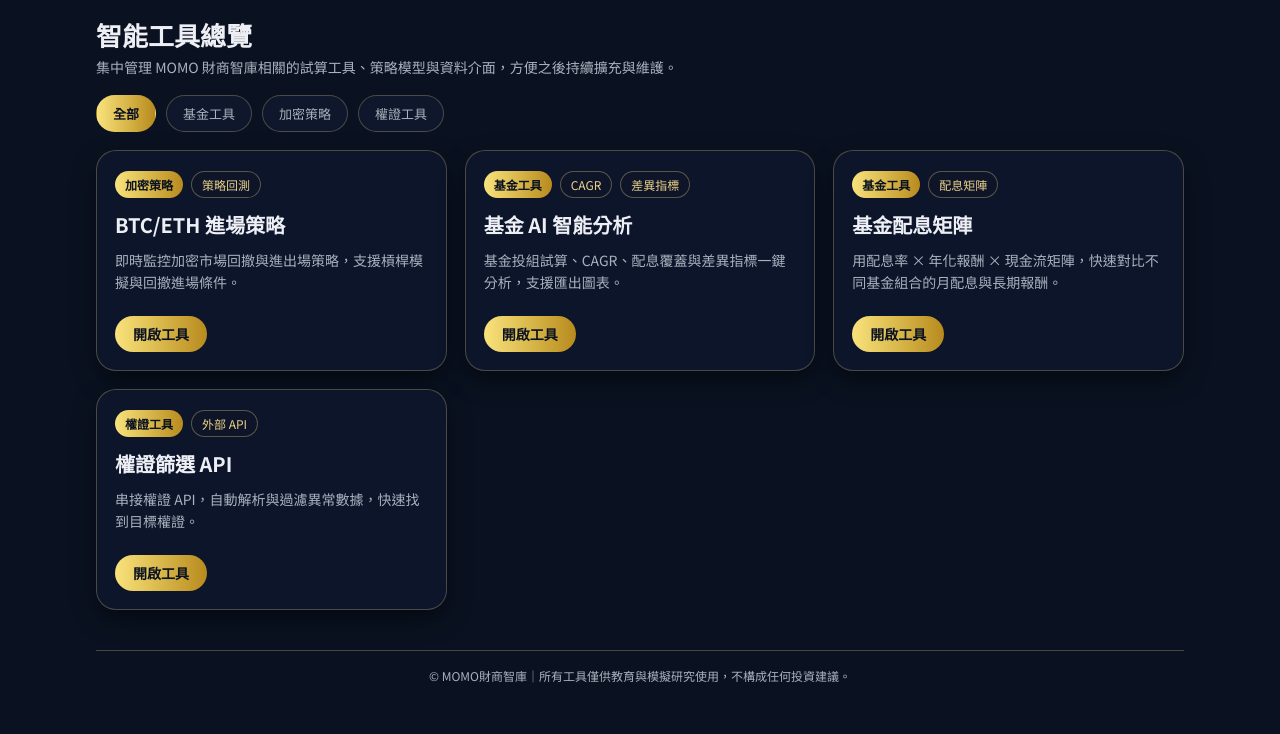
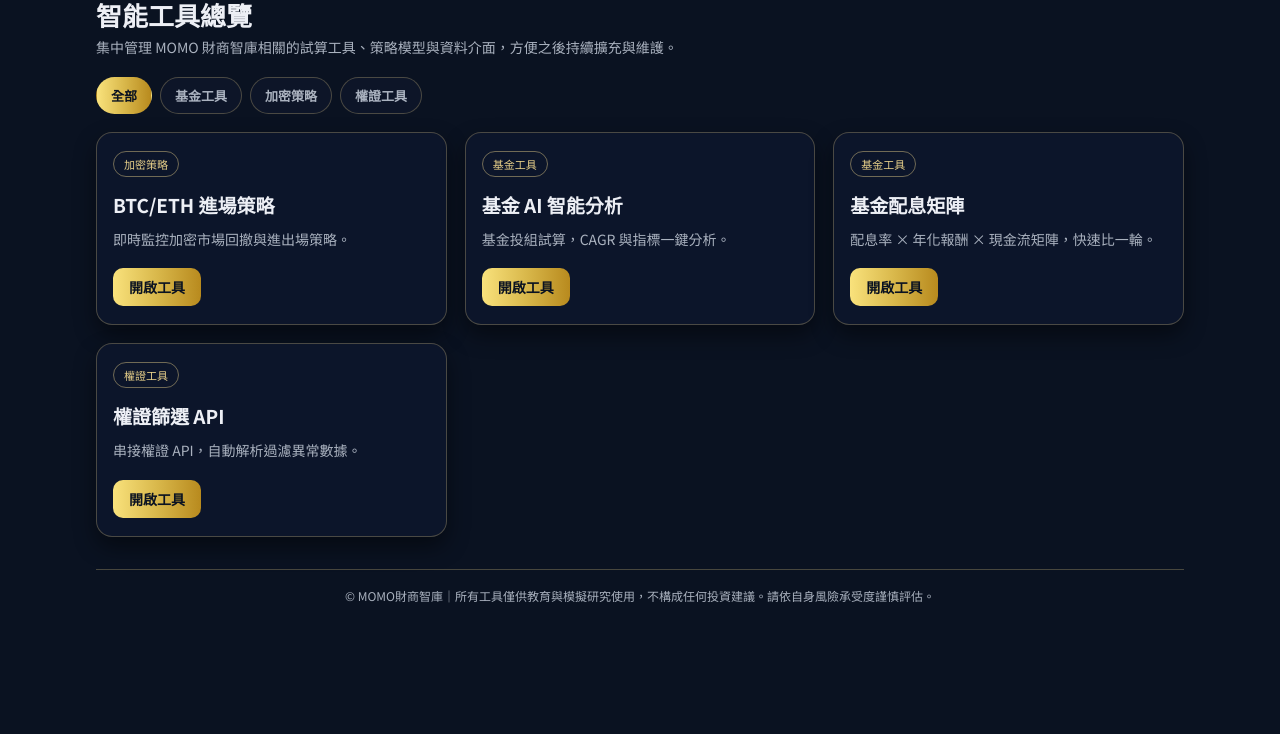
Before and after one commit to nms3194949/MOMO_FinSphere, a plain HTML site: page tools/index.html in a window 1280 px wide. Shown: the part 66-800 px from the top of the page. Drawn offline with Linux system fonts and the light colour scheme.

Commit message:
Update index.html

```diff
--- a/tools/index.html
+++ b/tools/index.html
@@ -1,22 +1,22 @@
 <!doctype html>
 <html lang="zh-Hant">
 <head>
-  <meta charset="utf-8" />
-  <meta name="viewport" content="width=device-width,initial-scale=1,viewport-fit=cover" />
+  <meta charset="utf-8">
+  <meta name="viewport" content="width=device-width,initial-scale=1,viewport-fit=cover">
 
-  <title>智能工具總覽｜MOMO財商智庫</title>
-  <meta name="description" content="MOMO財商智庫智能工具總覽：基金分析、配息試算、加密貨幣回撤策略與權證篩選，一站式財商工具集合。">
-  <meta name="robots" content="index,follow" />
+  <title>MOMO財商智庫｜智能工具總覽</title>
+  <meta name="description" content="集中管理 MOMO 財商智庫相關的試算工具、策略模型與資料介面，一次瀏覽所有智能工具。">
   <link rel="canonical" href="https://nms3194949.github.io/MOMO_FinSphere/tools/">
+  <meta name="robots" content="index,follow">
 
-  <meta property="og:title" content="智能工具總覽｜MOMO財商智庫">
-  <meta property="og:description" content="基金、配息、加密貨幣與權證相關的智能工具，一站式集中管理。">
+  <meta property="og:title" content="MOMO財商智庫｜智能工具總覽">
+  <meta property="og:description" content="基金工具、加密策略、權證工具一次瀏覽，搭配 MOMO 雙贏策略系統。">
   <meta property="og:type" content="website">
   <meta property="og:url" content="https://nms3194949.github.io/MOMO_FinSphere/tools/">
   <meta property="og:image" content="https://nms3194949.github.io/MOMO_FinSphere/og-cover.jpg">
   <meta property="og:locale" content="zh_TW">
 
-  <meta name="theme-color" content="#0A1221" />
+  <meta name="theme-color" content="#0A1221">
 
   <link rel="preconnect" href="https://fonts.googleapis.com">
   <link rel="preconnect" href="https://fonts.gstatic.com" crossorigin>
@@ -30,286 +30,83 @@
     }
     *{box-sizing:border-box}
     html,body{margin:0}
-  body{
-    background:var(--deep);
-    color:var(--ink);
-    font-family:"Noto Sans TC",system-ui,-apple-system,Segoe UI,Roboto,Helvetica,Arial;
-  }
+    body{background:var(--deep);color:var(--ink);font-family:"Noto Sans TC",system-ui,-apple-system,Segoe UI,Roboto,Helvetica,Arial}
     a{color:inherit;text-decoration:none}
 
-  .wrap{max-width:1120px;margin:0 auto;padding:16px}
-  .header{display:flex;align-items:center;justify-content:space-between;padding:12px 0}
-  .logo{display:flex;align-items:center;gap:10px;font-weight:800;font-size:20px}
-  .logo::before{
-    content:"";width:32px;height:32px;border-radius:50%;
+    .page-wrap{max-width:1120px;margin:0 auto;padding:20px 16px 40px}
+    .page-header{display:flex;align-items:center;justify-content:space-between;margin-bottom:12px}
+    .logo-row{display:flex;align-items:center;gap:10px;font-weight:800}
+    .logo-row::before{content:"";width:28px;height:28px;border-radius:50%;
       background:radial-gradient(120% 120% at 20% 20%, var(--gold) 0%, var(--gold-soft) 45%, transparent 46%), #1a1f2b;
-    border:1px solid var(--line)
-  }
-  .nav-link{font-size:14px;color:var(--muted)}
-  .nav-link:hover{color:var(--gold-soft)}
+      border:1px solid var(--line)}
+    .back-link{font-size:14px;color:var(--muted);display:inline-flex;align-items:center;gap:4px}
+    .back-link span{font-size:18px;line-height:1}
+    .back-link:hover{color:var(--gold-soft)}
 
-  h1{margin:8px 0 4px;font-size:26px}
-  .subtitle{margin:0 0 18px;color:var(--muted);font-size:14px}
+    h1{font-size:26px;margin:4px 0 4px}
+    .lead{margin:0 0 20px;color:var(--muted);font-size:14px}
 
-  .filter-bar{display:flex;flex-wrap:wrap;gap:10px;margin-bottom:18px}
-  .filter-chip{
-    border-radius:999px;
-    border:1px solid var(--line);
-    padding:8px 16px;
-    font-size:13px;
-    background:#0e172b;
-    color:var(--muted);
-    cursor:pointer;
-  }
-  .filter-chip.is-active{
-    background:var(--gold-grad);
-    border-color:transparent;
-    color:#0A1221;
-    font-weight:700;
-  }
+    .tab-row{display:flex;gap:8px;margin-bottom:18px;flex-wrap:wrap}
+    .tool-tab{padding:8px 14px;border-radius:999px;border:1px solid var(--line);background:#0D1528;font-size:13px;font-weight:600;color:var(--muted);cursor:pointer}
+    .tool-tab.is-active{background:var(--gold-grad);border-color:transparent;color:#0A1221}
 
-  .tools-grid{
-    display:grid;
-    gap:18px;
-    grid-template-columns:repeat(auto-fit,minmax(280px,1fr));
-  }
+    .tools-grid{display:grid;gap:18px;grid-template-columns:repeat(auto-fit,minmax(280px,1fr))}
+    .tool-card{background:var(--card);border:1px solid var(--line);border-radius:16px;padding:18px 16px 18px;display:flex;flex-direction:column;gap:10px;box-shadow:0 10px 22px rgba(0,0,0,.45)}
+    .tool-pill-row{display:flex;gap:8px;margin-bottom:4px}
+    .tool-pill{display:inline-flex;align-items:center;padding:4px 10px;border-radius:999px;border:1px solid rgba(233,209,138,.45);font-size:11px;color:var(--gold-soft)}
+    .tool-title{font-size:19px;margin:0}
+    .tool-desc{margin:0;color:var(--muted);font-size:14px;line-height:1.6}
+    .tool-footer{margin-top:8px}
+    .btn-gold{display:inline-block;padding:9px 16px;border-radius:10px;border:none;background:var(--gold-grad);color:#0A1221;font-weight:700;font-size:14px;cursor:pointer;text-decoration:none}
+    .btn-gold:hover{filter:brightness(1.08)}
 
-  .tool-card{
-    background:var(--card);
-    border-radius:20px;
-    border:1px solid var(--line);
-    padding:20px 18px 18px;
-    display:flex;
-    flex-direction:column;
-    gap:10px;
-    box-shadow:0 10px 24px rgba(0,0,0,.45);
-  }
+    .page-footer{margin-top:32px;padding-top:16px;border-top:1px solid var(--line);font-size:12px;color:var(--muted);text-align:center;line-height:1.6}
 
-  .tool-tag-row{
-    display:flex;
-    flex-wrap:wrap;
-    gap:8px;
-    margin-bottom:2px;
-  }
-  .pill{
-    display:inline-flex;
-    align-items:center;
-    justify-content:center;
-    border-radius:999px;
-    padding:4px 10px;
-    font-size:12px;
-    border:1px solid rgba(233,209,138,.35);
-  }
-  .pill-main{
-    background:var(--gold-grad);
-    color:#0A1221;
-    border:none;
-    font-weight:700;
-  }
-  .pill-sub{
-    background:rgba(15,22,40,.9);
-    color:var(--gold-soft);
-  }
-
-  .tool-title{margin:0;font-size:20px}
-  .tool-desc{margin:0;color:var(--muted);font-size:14px;line-height:1.6}
-
-  .tool-footer{
-    margin-top:12px;
-    display:flex;
-    justify-content:flex-start;
-    align-items:center;
-    gap:10px;
-  }
-  .btn-gold{
-    display:inline-block;
-    padding:8px 18px;
-    border-radius:999px;
-    border:none;
-    background:var(--gold-grad);
-    color:#0A1221;
-    font-size:14px;
-    font-weight:700;
-    cursor:pointer;
-    text-decoration:none;
-  }
-  .btn-gold:hover{filter:brightness(1.06)}
-
-  .footer{
-    margin-top:40px;
-    padding:16px 0 8px;
-    border-top:1px solid var(--line);
-    font-size:12px;
-    color:var(--muted);
-    text-align:center;
-  }
-  .tool-empty{
-    color:var(--muted);
-    font-size:14px;
-    padding:12px 0;
+    @media (max-width:600px){
+      h1{font-size:22px}
     }
   </style>
 </head>
 <body>
-  <main class="wrap">
-    <header class="header">
-      <div class="logo">MOMO財商智庫</div>
-      <a href="../index.html" class="nav-link">← 回首頁</a>
+  <main class="page-wrap">
+    <header class="page-header">
+      <div class="logo-row">MOMO財商智庫</div>
+      <a href="../index.html" class="back-link">
+        <span>←</span> 回首頁
+      </a>
     </header>
 
     <section aria-labelledby="tools-title">
       <h1 id="tools-title">智能工具總覽</h1>
-      <p class="subtitle">集中管理 MOMO 財商智庫相關的試算工具、策略模型與資料介面，方便之後持續擴充與維護。</p>
+      <p class="lead">
+        集中管理 MOMO 財商智庫相關的試算工具、策略模型與資料介面，方便之後持續擴充與維護。
+      </p>
 
-      <!-- 類別篩選 -->
-      <div class="filter-bar" role="tablist" aria-label="工具分類篩選">
-        <button type="button" class="filter-chip is-active" data-filter="all" role="tab" aria-selected="true">全部</button>
-        <button type="button" class="filter-chip" data-filter="fund" role="tab" aria-selected="false">基金工具</button>
-        <button type="button" class="filter-chip" data-filter="crypto" role="tab" aria-selected="false">加密策略</button>
-        <button type="button" class="filter-chip" data-filter="warrant" role="tab" aria-selected="false">權證工具</button>
+      <!-- 分類 tab -->
+      <div class="tab-row" role="tablist" aria-label="工具分類篩選">
+        <button type="button" class="tool-tab is-active" data-tools-filter="all" role="tab" aria-selected="true">全部</button>
+        <button type="button" class="tool-tab" data-tools-filter="fund" role="tab" aria-selected="false">基金工具</button>
+        <button type="button" class="tool-tab" data-tools-filter="crypto" role="tab" aria-selected="false">加密策略</button>
+        <button type="button" class="tool-tab" data-tools-filter="warrant" role="tab" aria-selected="false">權證工具</button>
       </div>
 
-      <div class="tools-grid" id="tools-grid" aria-live="polite">
-        <!-- JS 產生卡片 -->
-      </div>
+      <!-- 工具卡片區：由共用 JS 注入 -->
+      <div class="tools-grid" id="tools-grid" aria-live="polite"></div>
     </section>
 
-    <footer class="footer">
-      © MOMO財商智庫｜所有工具僅供教育與模擬研究使用，不構成任何投資建議。
+    <footer class="page-footer">
+      © MOMO財商智庫｜所有工具僅供教育與模擬研究使用，不構成任何投資建議。請依自身風險承受度謹慎評估。
     </footer>
   </main>
 
+  <!-- 共用工具設定 + 渲染：工具總覽頁 -->
+  <script src="../assets/tools-config.js"></script>
+  <script src="../assets/tools-render.js"></script>
   <script>
-  // === 工具清單（之後要加新工具直接在這裡補一筆） ===
-  const MOMO_TOOLS = [
-    {
-      id: "btc-trigger",
-      name: "BTC/ETH 進場策略",
-      url: "./btc-rebound-trigger.html",
-      category: "crypto",
-      mainTag: "加密策略",
-      tags: ["策略回測"],
-      description: "即時監控加密市場回撤與進出場策略，支援槓桿模擬與回撤進場條件。"
-    },
-    {
-      id: "cagr-mobile",
-      name: "基金 AI 智能分析",
-      url: "./cagr-mobile.html",
-      category: "fund",
-      mainTag: "基金工具",
-      tags: ["CAGR","差異指標"],
-      description: "基金投組試算、CAGR、配息覆蓋與差異指標一鍵分析，支援匯出圖表。"
-    },
-    {
-      id: "fund-yield-matrix",
-      name: "基金配息矩陣",
-      url: "./fund-yield-matrix.html",
-      category: "fund",
-      mainTag: "基金工具",
-      tags: ["配息矩陣"],
-      description: "用配息率 × 年化報酬 × 現金流矩陣，快速對比不同基金組合的月配息與長期報酬。"
-    },
-    {
-      id: "warrant-api",
-      name: "權證篩選 API",
-      url: "https://warrant-render-proxy-1.onrender.com/",
-      category: "warrant",
-      mainTag: "權證工具",
-      tags: ["外部 API"],
-      description: "串接權證 API，自動解析與過濾異常數據，快速找到目標權證。",
-      external: true
+    document.addEventListener('DOMContentLoaded', function () {
+      if (window.MOMO_TOOLS && typeof MOMO_TOOLS.initToolsPage === 'function') {
+        MOMO_TOOLS.initToolsPage();
       }
-  ];
-
-  function createToolCard(tool){
-    const card = document.createElement("article");
-    card.className = "tool-card";
-
-    const tagRow = document.createElement("div");
-    tagRow.className = "tool-tag-row";
-
-    if (tool.mainTag){
-      const main = document.createElement("span");
-      main.className = "pill pill-main";
-      main.textContent = tool.mainTag;
-      tagRow.appendChild(main);
-    }
-
-    (tool.tags || []).forEach(t => {
-      const pill = document.createElement("span");
-      pill.className = "pill pill-sub";
-      pill.textContent = t;
-      tagRow.appendChild(pill);
-    });
-
-    card.appendChild(tagRow);
-
-    const h3 = document.createElement("h3");
-    h3.className = "tool-title";
-    h3.textContent = tool.name;
-    card.appendChild(h3);
-
-    if (tool.description){
-      const p = document.createElement("p");
-      p.className = "tool-desc";
-      p.textContent = tool.description;
-      card.appendChild(p);
-    }
-
-    const footer = document.createElement("div");
-    footer.className = "tool-footer";
-
-    const btn = document.createElement("a");
-    btn.className = "btn-gold";
-    btn.href = tool.url;
-    if (tool.external){
-      btn.target = "_blank";
-      btn.rel = "noopener noreferrer";
-    }
-    btn.textContent = "開啟工具";
-
-    footer.appendChild(btn);
-    card.appendChild(footer);
-
-    return card;
-  }
-
-  function renderTools(category){
-    const box = document.getElementById("tools-grid");
-    if (!box) return;
-
-    let list = MOMO_TOOLS.slice();
-    if (category && category !== "all"){
-      list = list.filter(t => t.category === category);
-    }
-
-    box.innerHTML = "";
-    if (!list.length){
-      const p = document.createElement("p");
-      p.className = "tool-empty";
-      p.textContent = "目前這個分類還沒有工具。";
-      box.appendChild(p);
-      return;
-    }
-
-    list.forEach(t => box.appendChild(createToolCard(t)));
-  }
-
-  // 首次載入：全部
-  renderTools("all");
-
-  // 篩選按鈕事件
-  document.querySelectorAll(".filter-chip").forEach(btn => {
-    btn.addEventListener("click", () => {
-      document.querySelectorAll(".filter-chip").forEach(b => {
-        b.classList.remove("is-active");
-        b.setAttribute("aria-selected","false");
-      });
-      btn.classList.add("is-active");
-      btn.setAttribute("aria-selected","true");
-      const filter = btn.getAttribute("data-filter") || "all";
-      renderTools(filter);
-    });
     });
   </script>
 </body>
```
Lines whose indentation alone changed are shown as unchanged.
